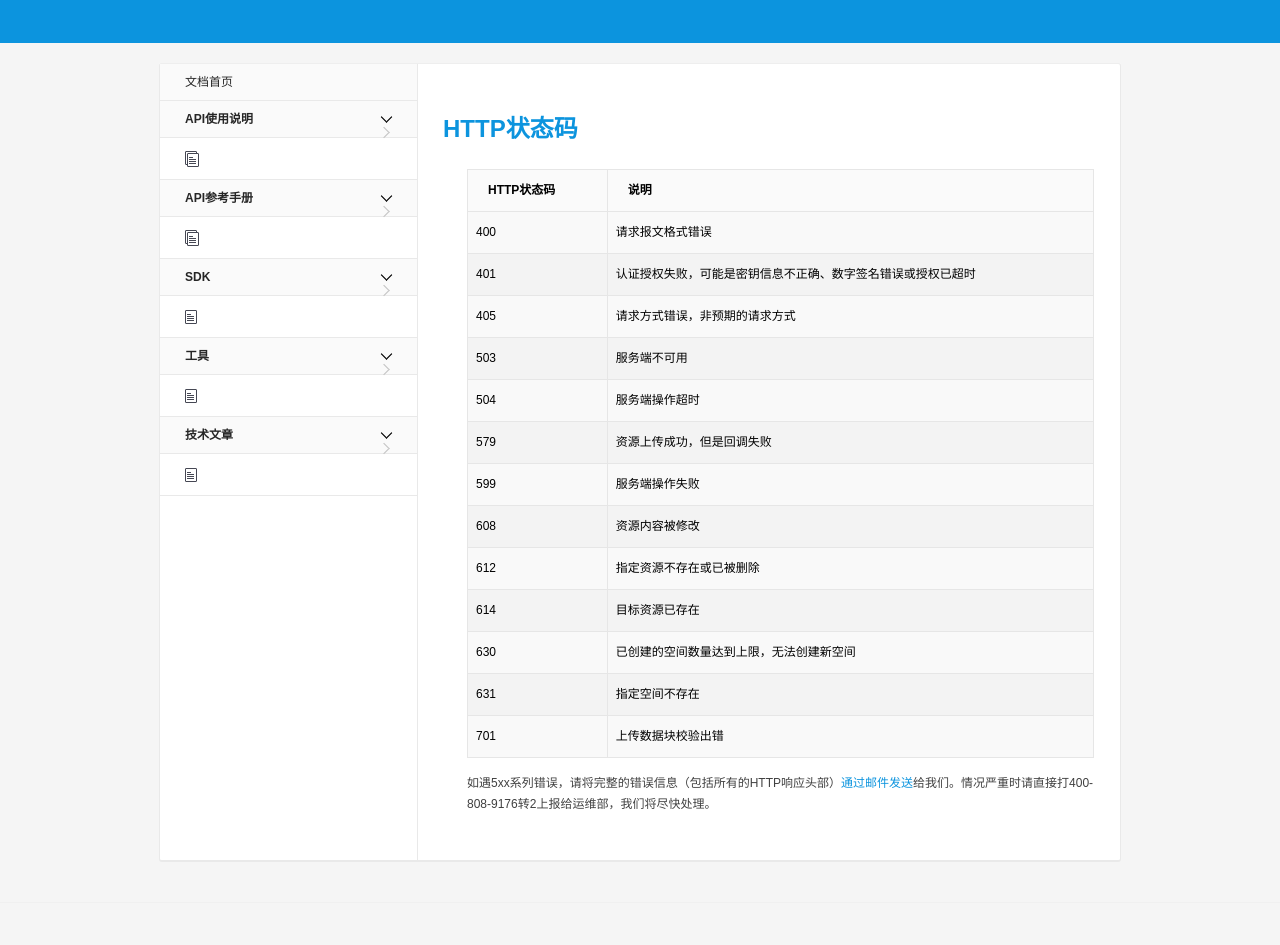
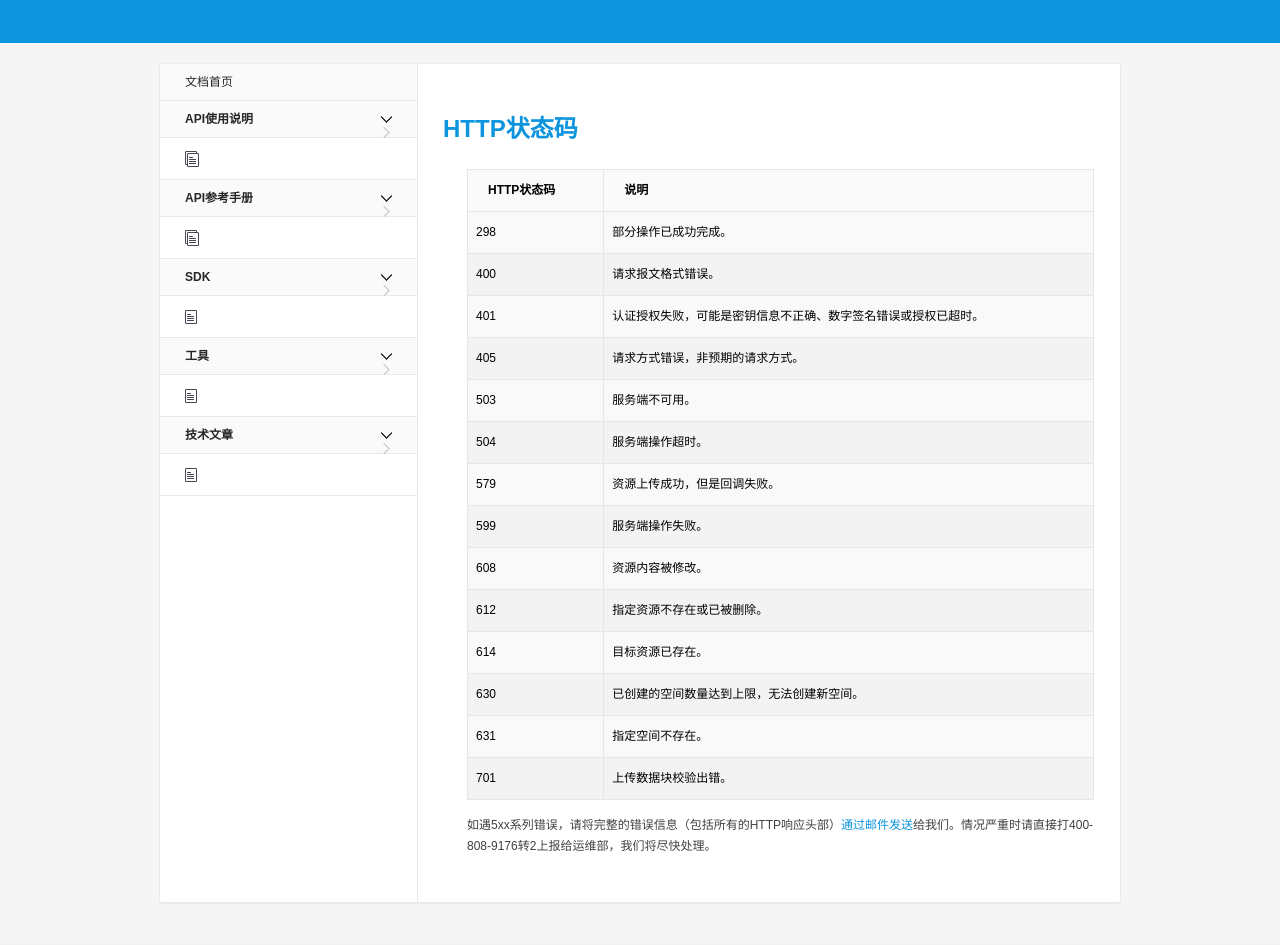
Before and after one commit to qiniu/developer.qiniu.com, a Jekyll site: the page built from docs/v6/api/reference/codes.md, in a window 1280 px wide. Built offline with Jekyll 4.4.1, drawn with Linux system fonts in a browser that asks for light colours; nearby versions of some CDN libraries; library files that are not in the unit come from our copies; before the commit the page ends 903 px from its top, so only the background shows below that.

Commit message:
添加298响应码。

```diff
--- a/docs/v6/api/reference/codes.md
+++ b/docs/v6/api/reference/codes.md
@@ -9,18 +9,19 @@ order: 300
 
 HTTP状态码 | 说明
 :--------- | :---------
-400	       | 请求报文格式错误
-401	       | 认证授权失败，可能是密钥信息不正确、数字签名错误或授权已超时
-405	       | 请求方式错误，非预期的请求方式
-503        | 服务端不可用
-504        | 服务端操作超时
-579	       | 资源上传成功，但是回调失败
-599	       | 服务端操作失败
-608	       | 资源内容被修改
-612	       | 指定资源不存在或已被删除
-614	       | 目标资源已存在
-630	       | 已创建的空间数量达到上限，无法创建新空间
-631	       | 指定空间不存在
-701	       | 上传数据块校验出错
+298        | 部分操作已成功完成。
+400	       | 请求报文格式错误。
+401	       | 认证授权失败，可能是密钥信息不正确、数字签名错误或授权已超时。
+405	       | 请求方式错误，非预期的请求方式。
+503        | 服务端不可用。
+504        | 服务端操作超时。
+579	       | 资源上传成功，但是回调失败。
+599	       | 服务端操作失败。
+608	       | 资源内容被修改。
+612	       | 指定资源不存在或已被删除。
+614	       | 目标资源已存在。
+630	       | 已创建的空间数量达到上限，无法创建新空间。
+631	       | 指定空间不存在。
+701	       | 上传数据块校验出错。
 
 如遇5xx系列错误，请将完整的错误信息（包括所有的HTTP响应头部）[通过邮件发送](mailto:support@qiniu.com?subject=5xx错误日志)给我们。情况严重时请直接打400-808-9176转2上报给运维部，我们将尽快处理。
```
